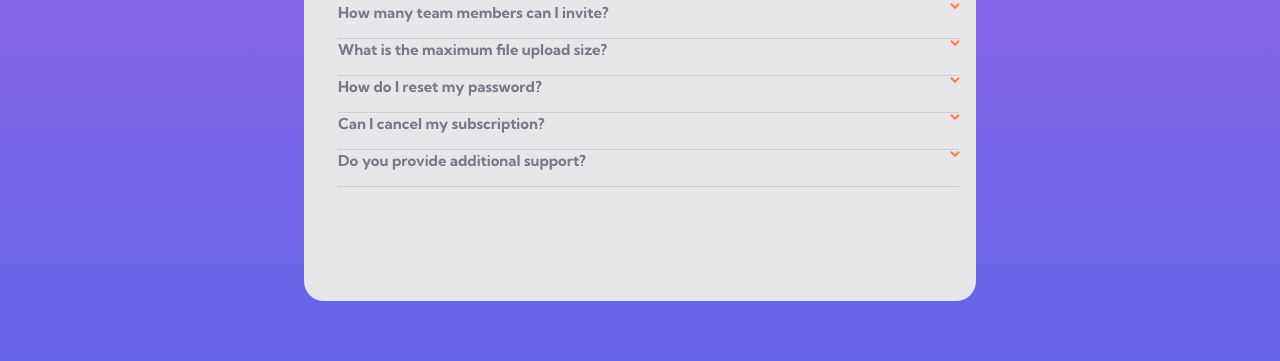
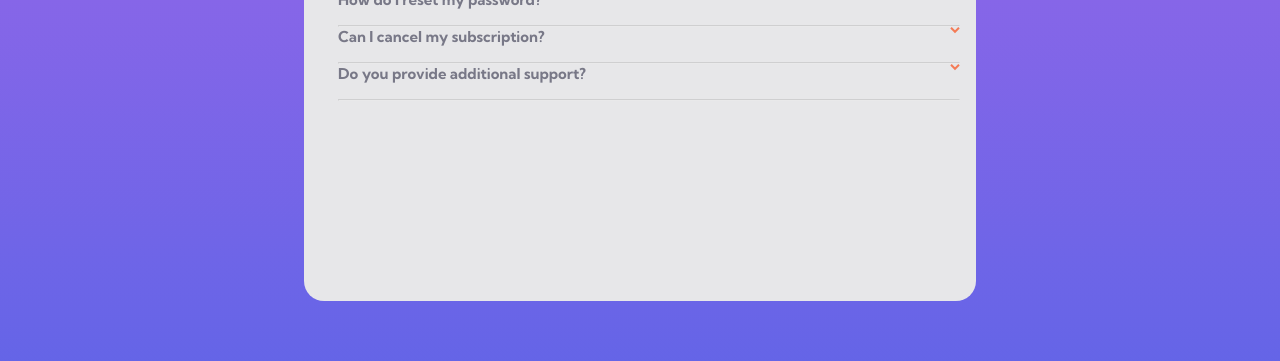
Before and after one commit to Abuazooz-1996/FAQ, a plain HTML site: page index.html in a window 1280 px wide. Shown: the part 439-800 px from the top of the page. Drawn offline with Linux system fonts and the light colour scheme; a web font is replaced by a local one.

Commit message:
change main

```diff
--- a/main.css
+++ b/main.css
@@ -103,6 +103,7 @@ hr{
 
 
 
+
 @media (max-width:2000x){
     .mobile{
         display: none;
@@ -118,8 +119,8 @@ hr{
     }
     .text{
         margin: 0 0 70px 18px;
-    position: relative;
-    top: -153px;
+        position: relative;
+        top: -240px;
     }
     .text h1{
         text-align: center;
```
